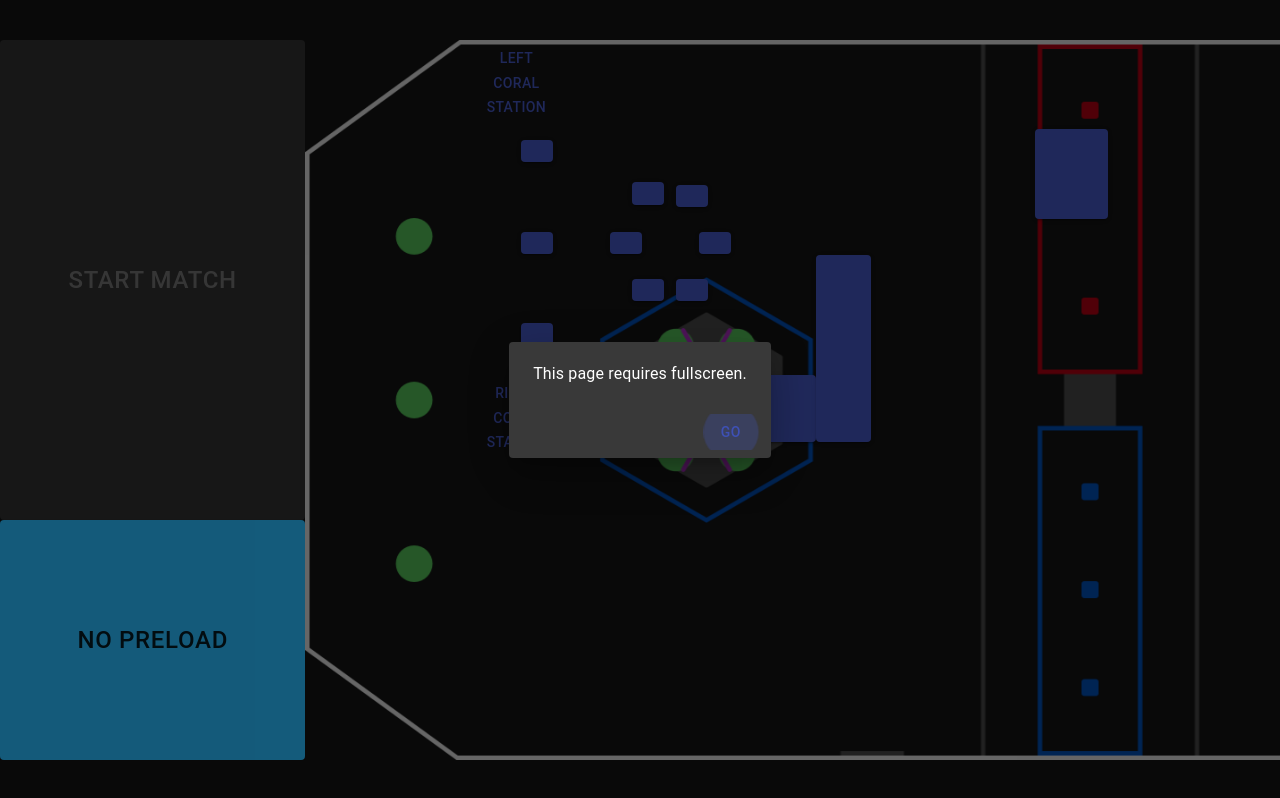
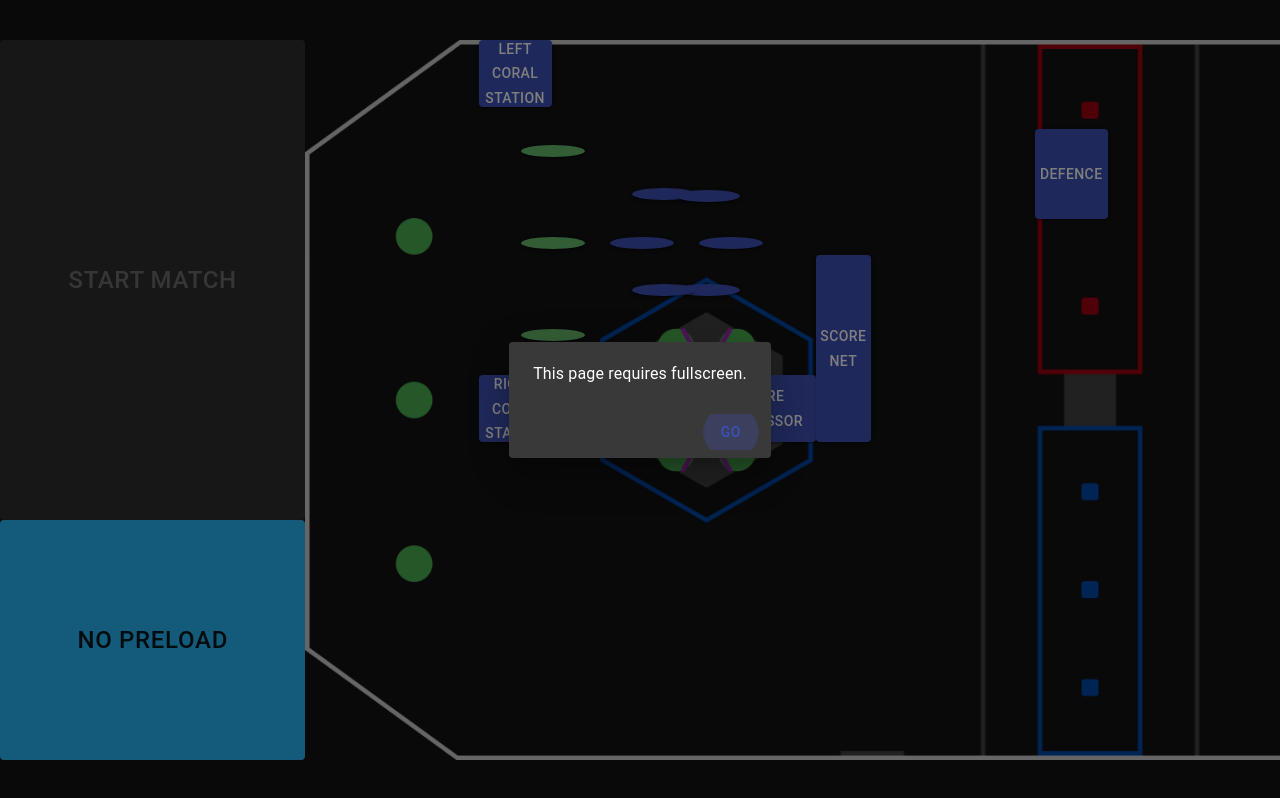
Before and after one commit to team-7558/scouting-2026, a React (Create React App) app in the folder client/: page /scoutMatch in a window 1280 px wide. Built offline with nearby package versions, Linux system fonts and the light colour scheme; a web font is replaced by a local one.

Commit message:
fix field button

```diff
--- a/client/src/pages/ScoutMatch/ScoutMatch2.js
+++ b/client/src/pages/ScoutMatch/ScoutMatch2.js
@@ -96,13 +96,15 @@ const ScoutMatch = ({ driverStation, teamNumber, scoutPerspective }) => {
   const scaleHeightToActual = (virtualValue) =>
     (virtualValue / virtualHeight) * scaledBoxRect.height;
 
-  const FieldButton = ({ props }) => {
+  const FieldButton = ({ children, ...props }) => {
     return (
       <Button
         variant="contained"
         sx={{ width: "100%", height: "100%", minWidth: 0, minHeight: 0 }}
         {...props}
-      ></Button>
+      >
+        {children}
+      </Button>
     );
   };
 
@@ -178,7 +180,7 @@ const ScoutMatch = ({ driverStation, teamNumber, scoutPerspective }) => {
         200,
         150,
         (match) => (
-          <Button
+          <FieldButton
             color={
               match.coralAttained == null ? COLORS.ACTIVE : COLORS.DISABLED
             }
@@ -187,7 +189,7 @@ const ScoutMatch = ({ driverStation, teamNumber, scoutPerspective }) => {
             }}
           >
             Left Coral Station
-          </Button>
+          </FieldButton>
         )
       ),
 
@@ -198,7 +200,7 @@ const ScoutMatch = ({ driverStation, teamNumber, scoutPerspective }) => {
         200,
         150,
         (match) => (
-          <Button
+          <FieldButton
             color={
               match.coralAttained == null ? COLORS.ACTIVE : COLORS.DISABLED
             }
@@ -207,7 +209,7 @@ const ScoutMatch = ({ driverStation, teamNumber, scoutPerspective }) => {
             }}
           >
             Right Coral Station
-          </Button>
+          </FieldButton>
         )
       ),
 
```
